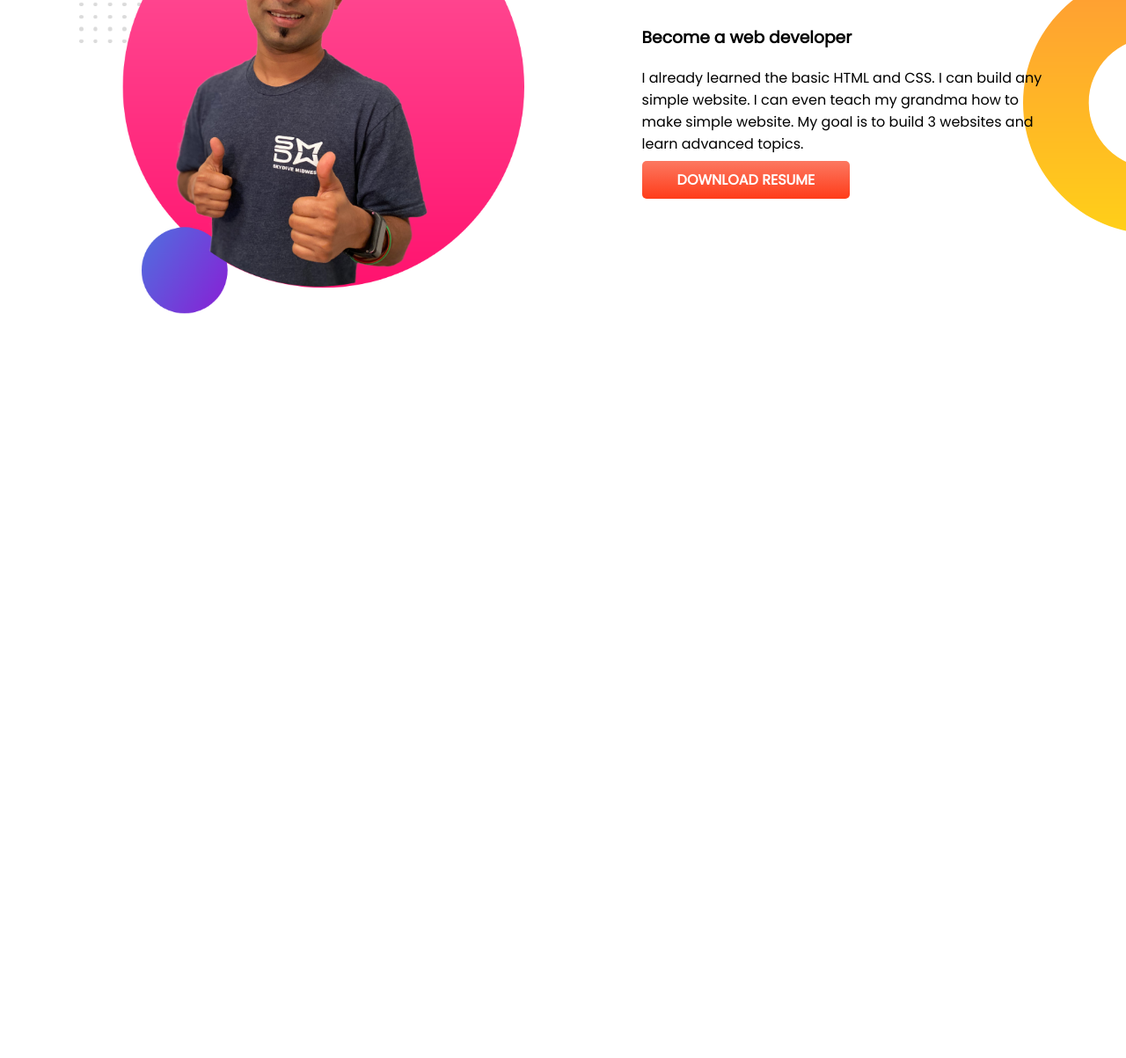
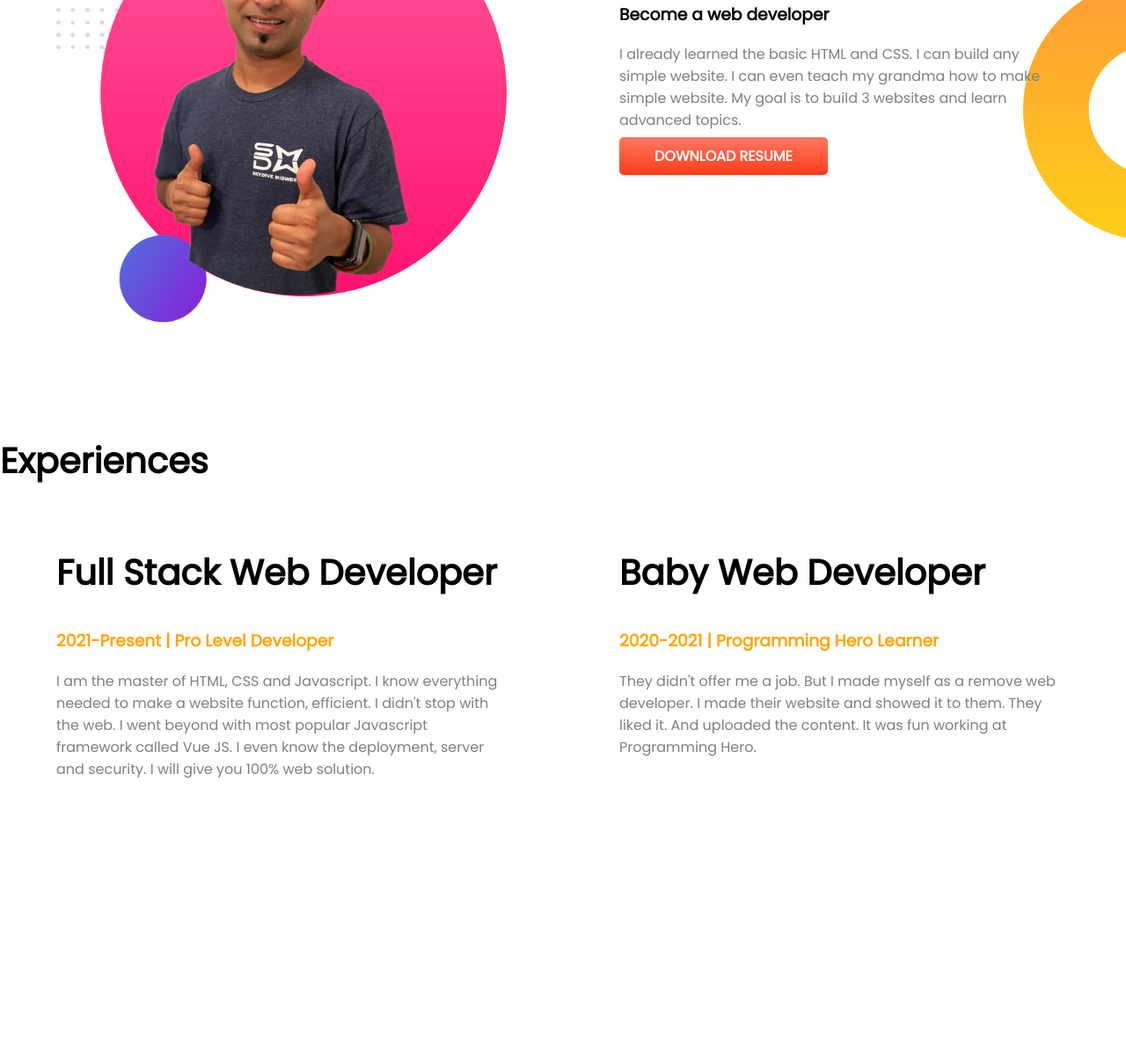
Before and after one commit to Diptooo/My-Porttfolio, a plain HTML site: page index.html in a window 1280 px wide. Shown: the part 760-1963 px from the top of the page at 88% size. Before the commit the page ends 1244 px from the top, so only its background shows below. Drawn offline with Linux system fonts and the light colour scheme.

Commit message:
3 commit

```diff
--- a/index.html
+++ b/index.html
@@ -14,10 +14,10 @@
 </head>
 
 <body>
-    <section class="background-image1">
+    <section class="background-image1 yooo">
         <div class="half-width">
-            <h1>Welcome To</h1>
-            <h1><span class="orange-color">Dipto Khan</span> World</h1>
+            <h1 class="font-size1">Welcome To</h1>
+            <h1 class="font-size1"><span class="orange-color">Dipto Khan</span> World</h1>
             <h3>Build Climber and Train Stopper</h3>
             <p>You might saw me jumping, climbing buildings, and stopping trains. But nobody pays me a dime for that
                 work.
@@ -36,12 +36,12 @@
 
 
 
-    <section class="background-image2">
+    <section class="background-image2 yooo">
         <div class="half-width">
             <img src="images/jhankar2.png" alt="">
         </div>
         <div class="half-width">
-            <h1>Dream Big</h1>
+            <h1 class="font-size2">Dream Big</h1>
             <h3>Become a web developer</h3>
             <p>I already learned the basic HTML and CSS. I can build any simple website. I can even teach my grandma how
                 to make simple website. My goal is to build 3 websites and learn advanced topics.
@@ -52,6 +52,31 @@
 
 
     </section>
+
+
+
+
+    <section>
+        <h1 class="font-size2">Experiences</h1>
+        <div class="exp">
+            <div class="half-width">
+                <h1 class="font-size2">Full Stack Web Developer</h1>
+                <h3><span class="orange-color">2021-Present | Pro Level Developer</span></h3>
+                <p>I am the master of HTML, CSS and Javascript. I know everything needed to make a website function,
+                    efficient. I didn't stop with the web. I went beyond with most popular Javascript framework called
+                    Vue
+                    JS. I even know the deployment, server and security. I will give you 100% web solution.</p>
+            </div>
+
+            <div class="half-width">
+                <h1 class="font-size2">Baby Web Developer</h1>
+                <h3><span class="orange-color">2020-2021 | Programming Hero Learner</span></h3>
+                <p>They didn't offer me a job. But I made myself as a remove web developer. I made their website and
+                    showed
+                    it to them. They liked it. And uploaded the content. It was fun working at Programming Hero.</p>
+            </div>
+        </div>
+    </section>
 </body>
 
 </html>
--- a/style.css
+++ b/style.css
@@ -2,24 +2,28 @@ body{
     font-family: 'Poppins', sans-serif;
     margin: 0%;
 }
-h1{
+.font-size1{
     font-size: 50px;
+}
+
+.font-size2{
+    font-size: 40px;
 }
 
 .orange-color{
     color: orange;
 }
-section{
+.yooo{
     display: flex;
     margin-bottom: 120px;
 }
 .half-width{
     width: 50%;
-    padding-left: 7%;
-    padding-right: 7%;
+    padding-left: 5%;
+    padding-right: 5%;
 }
 .half-width img{
-    width: 110%;
+    width: 100%;
 }
 .hire-me-button{
     text-decoration: none;
@@ -41,3 +45,11 @@ section{
     background-position: right;
 
 }
+.exp{
+    display: flex;
+    margin-bottom: 300px;
+}
+
+p{
+    color: gray;
+}
```
